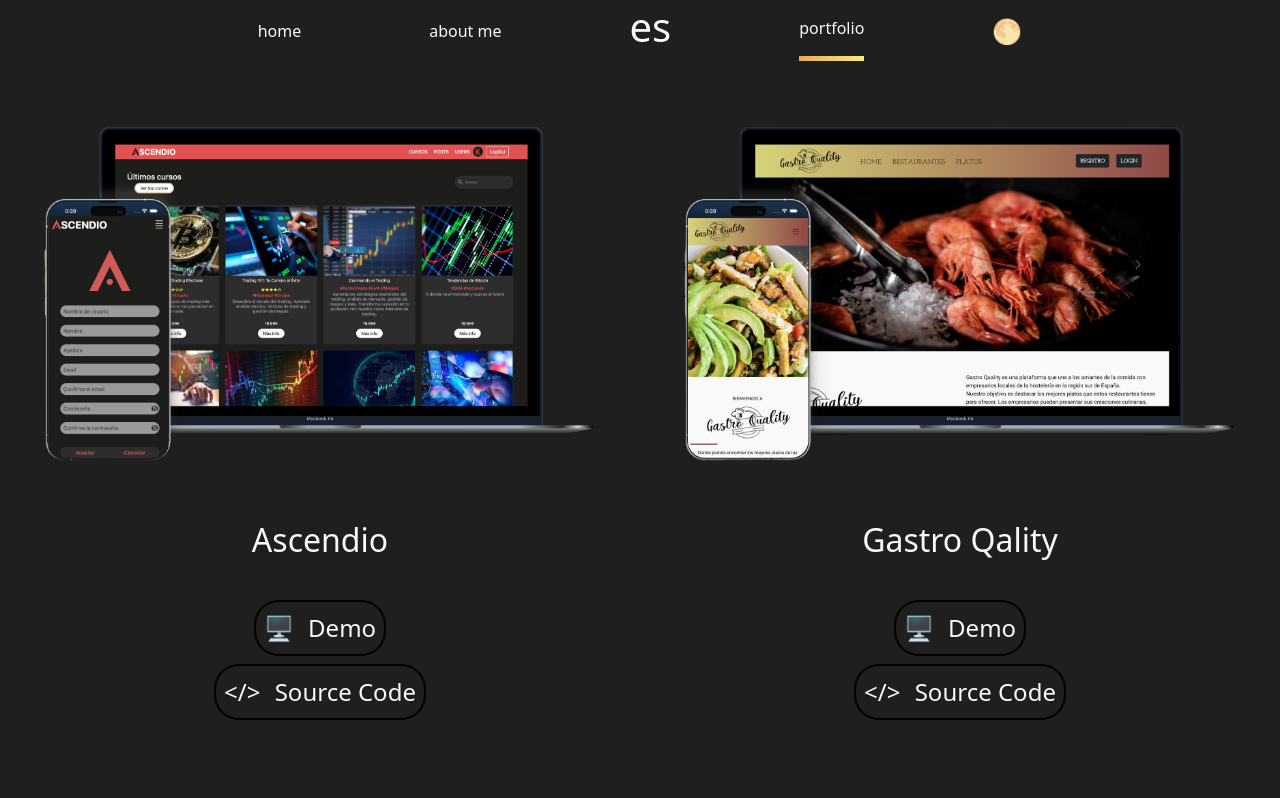
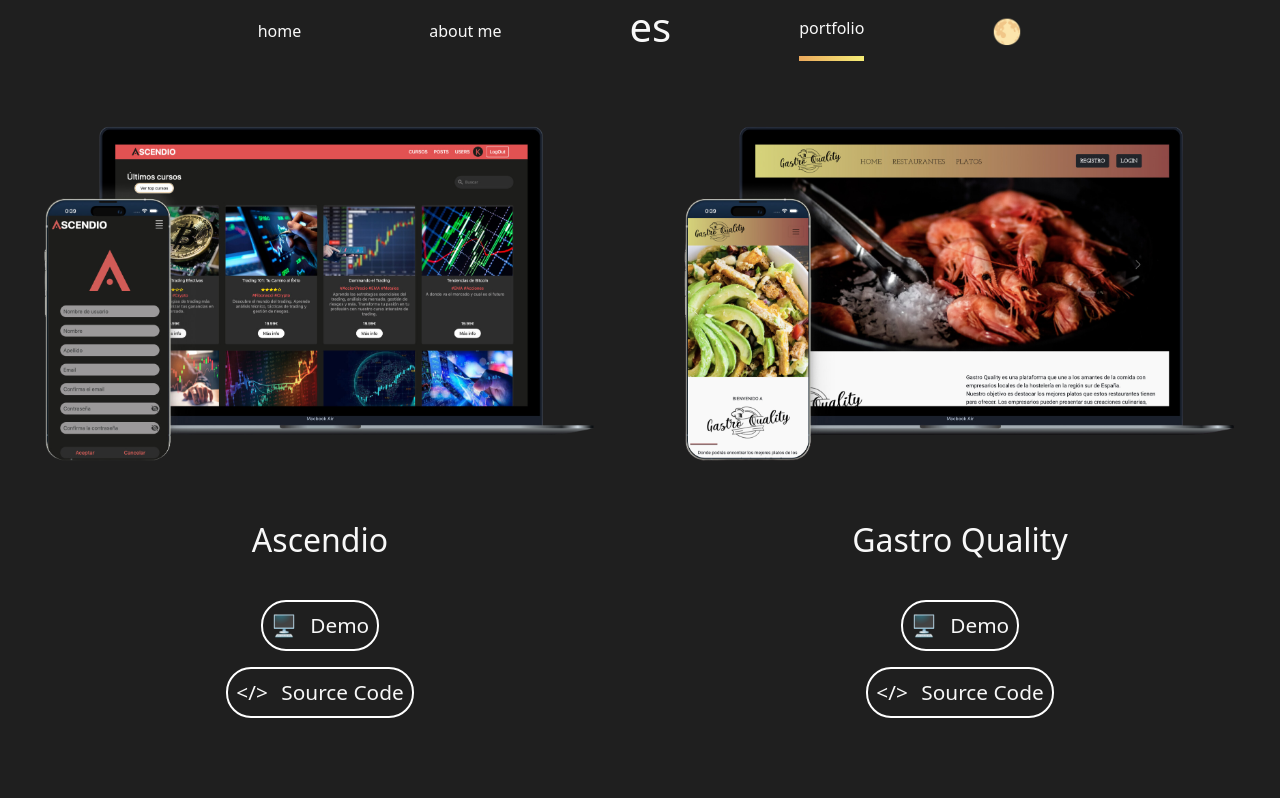
Before and after one commit to Agnielli/portfolioes, a React (Vite) app: page /portfolio in a window 1280 px wide. Shown: the top 798 px of the page. Built offline with nearby package versions, Linux system fonts and the light colour scheme.

Commit message:
light mode

```diff
--- a/src/components/home/Home.jsx
+++ b/src/components/home/Home.jsx
@@ -73,7 +73,7 @@
                   <Box component={'span'}
                      aria-label="cheese"
                      role="img"
-                     mr={{xs: '0.5rem', md: '1rem'}} fontSize={'1.5rem'}>🖥️</Box>
+                     mr={{xs: '0.5rem', md: '1rem'}} fontSize={'1.5rem'}>💬</Box>
                      <a href="#" onClick={(e) => { e.preventDefault(); handleShow(); }}>
                         Send me a message
                      </a>
@@ -104,6 +104,7 @@
                 name="email"
                 autoFocus
                 as="textarea" rows={1}
+                style={{ resize: 'none', overflow: 'auto' }}
               />
             </Form.Group>
             <Form.Group
--- a/src/components/portfolio/PortfolioBlock.jsx
+++ b/src/components/portfolio/PortfolioBlock.jsx
@@ -1,24 +1,36 @@
 import React from 'react';
 import IconLink from "./IconLink";
 import {Box} from "@mui/material";
-import { FontAwesomeIcon } from '@fortawesome/react-fontawesome'
-import { faDesktop } from '@fortawesome/free-solid-svg-icons'
+import Style from '../BaseLayout.module.scss'
 
 function PortfolioBlock(props) {
-   const {image, live, source, title} = props;
+   const {image, live, source, title, className} = props;
    return (
       <Box display={'flex'} flexDirection={'column'} justifyContent={'center'} alignItems={'center'}>
          <Box component={'img'} src={image} alt={'mockup'}/>
          <h1 style={{fontSize: '2rem'}}>{title}</h1>
-         <Box className={'portfolio'} display={'flex'} flexDirection={'column'} gap={'0.5rem'}
-              alignItems={'center'} fontSize={'1.5rem'} py={'2rem'}>
+         <Box className={'portfolio'} display={'flex'} flexDirection={'column'} gap={'1rem'}
+              alignItems={'center'} fontSize={'1.3rem'} py={'2rem'}>
+               {!Style.light ?
                   <Box p={1} border={'2px solid black'} borderRadius={'25px'}>
                      🖥️<IconLink link={live} title={'Demo'} />
-               {/* icon={faDesktop} */}
                   </Box>
+               :
+                  <Box p={1} border={'2px solid white'} borderRadius={'25px'}>
+                     🖥️<IconLink link={live} title={'Demo'} />
+                  </Box>
+               }
+
+               {!Style.light ?
                   <Box p={1} border={'2px solid black'} borderRadius={'25px'}>
                      {"</>"}<IconLink link={source} title={'Source Code'}/>
                   </Box>
+               :
+                  <Box p={1} border={'2px solid white'} borderRadius={'25px'}>
+                     {"</>"}<IconLink link={source} title={'Source Code'}/>
+                  </Box>
+               }
+
          </Box>
       </Box>
    );
--- a/src/info/Info.js
+++ b/src/info/Info.js
@@ -91,7 +91,7 @@
             image: mock1
         },
         {
-            title: "Gastro Qality",
+            title: "Gastro Quality",
             live: "https://www.youtube.com/watch?v=QvekfeNYslM",
             source: "https://github.com/Agnielli/Restaurants-Project",
             image: mock2
@@ -102,8 +102,8 @@
         },
         {
             title: "Portfolio",
-            live: "#",
-            source: "https://portfolioes.vercel.app/",
+            live: "https://portfolioes.vercel.app/",
+            source: "https://github.com/Agnielli/portfolioes",
             image: mock4
         }
     ]
```
Lines whose indentation alone changed are shown as unchanged.
